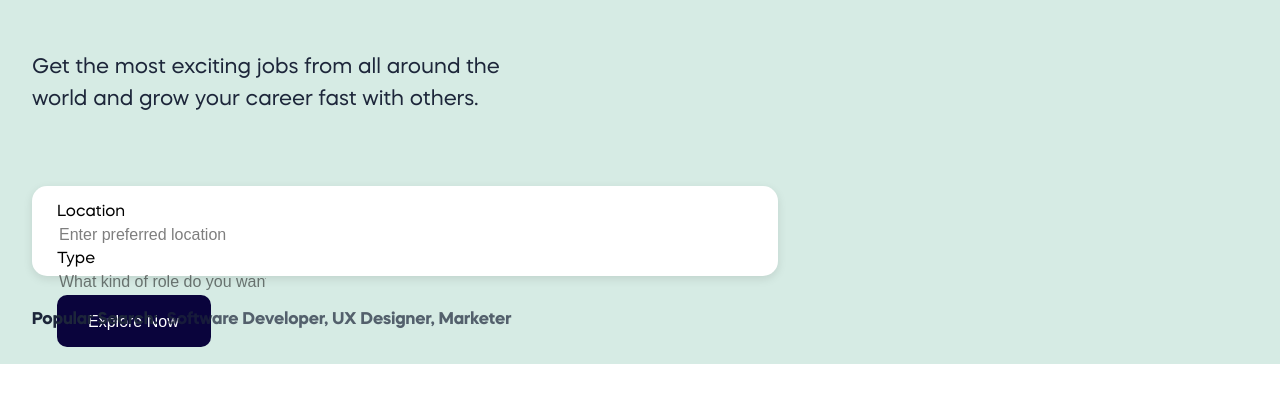
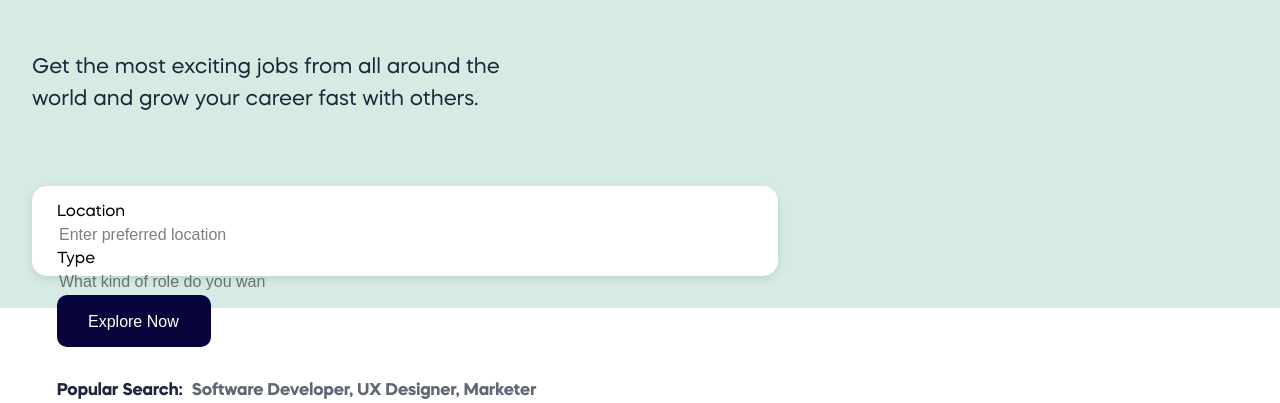
Before and after one commit to jade130/whiter, a plain HTML site: page index.html in a window 1280 px wide. Shown: the part 520-923 px from the top of the page. Before the commit the page ends 884 px from the top, so only its background shows below. Drawn offline with Linux system fonts and the light colour scheme.

Commit message:
sdded new image and added to css

```diff
--- a/index.html
+++ b/index.html
@@ -28,15 +28,16 @@
 					<h2 class="hero__subtitle">Get the most exciting jobs from all around the world and grow your career fast with others.</h2>
 
 					<form class="hero__form">
-						<label class="hero__label">
+						<span><label class="hero__label">
 							Location
+						<span>
 							<input class="hero__input" placeholder="Enter preferred location" />
 						</label>
 						<label class="hero__label">
 							Type
-							<input class="hero__input" placeholder="What kind of role do you want?" />
+						<input class="hero__input" placeholder="What kind of role do you want?" />
 						</label>
-						<button class="hero__button">Explore Now</button>
+						<button class="hero__button hero__button--second">Explore Now</button>
 					</form>
 					<div class="hero__body">Popular Search: <span class="hero__body hero__body--second"> Software Developer, UX Designer, Marketer </span></div>
 				</div>
```
Also changed, not shown: images/man_holding_laptop.jpg (deleted), images/man_on_laptop.jpg (added).
